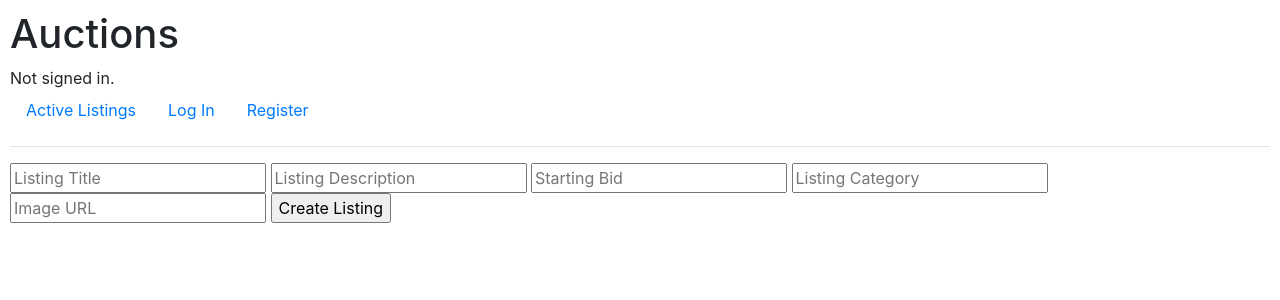
After one commit to DanielAdeyemi/CS50W_Project_2, a Django app: page /create in a window 1280 px wide. The commit adds this page. Shown: the top 300 px of the page. Run offline with Django 3.2, Linux system fonts and the light colour scheme; some libraries are stand-ins or nearby versions.

Commit message:
add template form to create listing

```diff
--- a/auctions/models.py
+++ b/auctions/models.py
@@ -1,3 +1,4 @@
+from unicodedata import category
 from django.contrib.auth.models import AbstractUser
 from django.db import models
 
@@ -31,3 +32,4 @@ class Listing(models.Model):
         Comment, on_delete=models.CASCADE, related_name='comments')
     creator = models.ForeignKey(
         User, on_delete=models.CASCADE, related_name='creator')
+    category = models.TextField()
--- /dev/null
+++ b/auctions/templates/auctions/create.html
@@ -0,0 +1,15 @@
+{% extends "auctions/layout.html" %}
+
+{% block body %}
+
+<form action="{% url 'create' %}" method="post">
+  {% csrf_token %}
+  <input type="text" name="title" placeholder="Listing Title" required>
+  <input type="text-area" name="description" placeholder="Listing Description" required>
+  <input type="number" name="starting_bid" placeholder="Starting Bid" min="0" step="0.50" required>
+  <input type="text" name="category" placeholder="Listing Category">
+  <input type="url" name="img_url" placeholder="Image URL">
+  <input type="submit" value="Create Listing">
+</form>
+
+{% endblock %}
--- a/auctions/templates/auctions/index.html
+++ b/auctions/templates/auctions/index.html
@@ -11,7 +11,7 @@
     {% empty %}
     <li>No listings to display yet</li>
 </ul>
-
+<a class="nav-link" href="{% url 'create' %}">Create new listing</a>
 {% endfor %}
 
 {% endblock %}
--- a/auctions/templates/auctions/layout.html
+++ b/auctions/templates/auctions/layout.html
@@ -2,11 +2,14 @@
 
 <!DOCTYPE html>
 <html lang="en">
+
 <head>
     <title>{% block title %}Auctions{% endblock %}</title>
-        <link rel="stylesheet" href="https://stackpath.bootstrapcdn.com/bootstrap/4.4.1/css/bootstrap.min.css" integrity="sha384-Vkoo8x4CGsO3+Hhxv8T/Q5PaXtkKtu6ug5TOeNV6gBiFeWPGFN9MuhOf23Q9Ifjh" crossorigin="anonymous">
+    <link rel="stylesheet" href="https://stackpath.bootstrapcdn.com/bootstrap/4.4.1/css/bootstrap.min.css"
+        integrity="sha384-Vkoo8x4CGsO3+Hhxv8T/Q5PaXtkKtu6ug5TOeNV6gBiFeWPGFN9MuhOf23Q9Ifjh" crossorigin="anonymous">
     <link href="{% static 'auctions/styles.css' %}" rel="stylesheet">
 </head>
+
 <body>
     <h1>Auctions</h1>
     <div>
@@ -37,4 +40,5 @@
     {% block body %}
     {% endblock %}
 </body>
+
 </html>
--- a/auctions/urls.py
+++ b/auctions/urls.py
@@ -7,5 +7,6 @@ urlpatterns = [
     path("login", views.login_view, name="login"),
     path("logout", views.logout_view, name="logout"),
     path("register", views.register, name="register"),
+    path("create", views.create, name='create'),
     path("listing/<int:listing_id>", views.listing, name='listing'),
 ]
--- a/auctions/views.py
+++ b/auctions/views.py
@@ -1,3 +1,4 @@
+from unicodedata import category
 from django.contrib.auth import authenticate, login, logout
 from django.db import IntegrityError
 from django.http import HttpResponse, HttpResponseRedirect
@@ -67,13 +68,22 @@ def register(request):
         return render(request, "auctions/register.html")
 
 
-def listing(request, listing_id):
+def listing(request, listing_id=None):
     listing = Listing.objects.get(pk=listing_id)
     return render(request, auctions/listing.html, {
         "listing": listing
     })
 
 
-def create(request, listing_id):
+def create(request):
     if request.method == 'POST':
+        # title = request.POST['title']
+        # description = request.POST['description']
+        # current_bid = request.POST['starting_bid']
+        # picture = request.POST['img_url']
+        # category = request.POST['category']
+        # listing
+        # return HttpResponseRedirect(reverse('listing', args=(listing.id)))
         pass
+    else:
+        return render(request, "auctions/create.html")
```
Also changed, not shown: auctions/migrations/0003_listing_category.py (added), db.sqlite3. Lines whose indentation alone changed are shown as unchanged.
